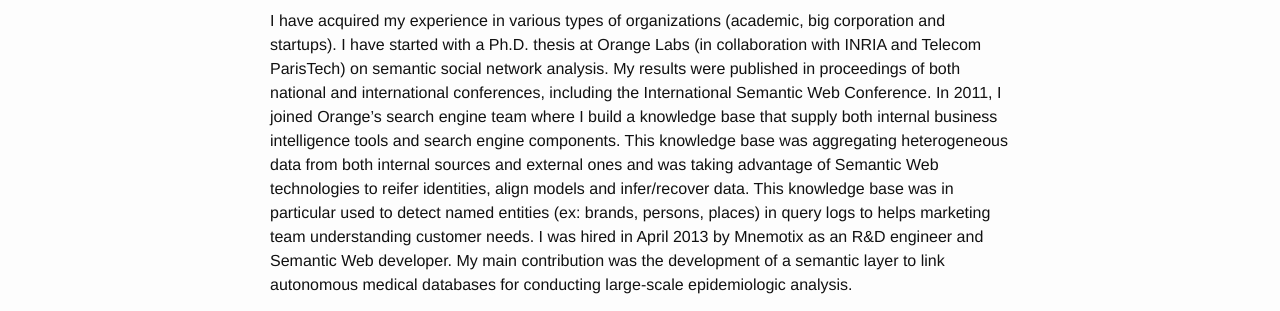
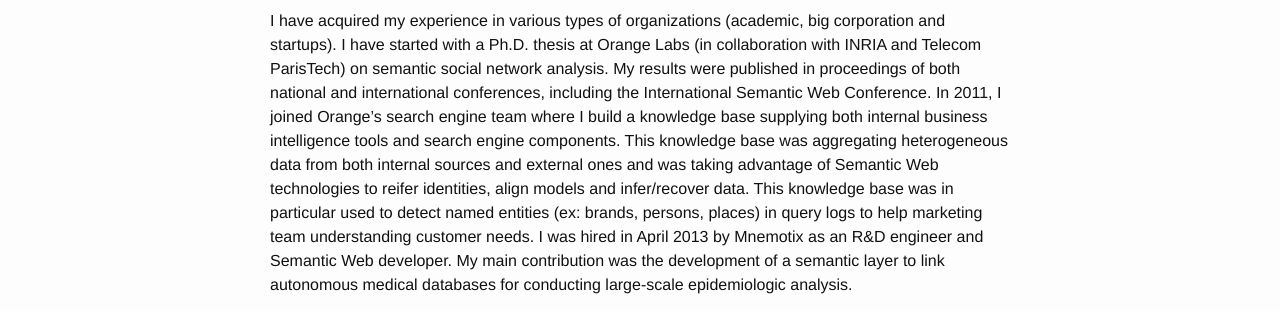
Before and after one commit to ereteog/ereteog.github.io, a Jekyll site: the page built from index.html, in a window 1280 px wide. Shown: the part 281-592 px from the top of the page. Built offline with Jekyll 4.4.1, drawn with Linux system fonts in a browser that asks for light colours; comment, search, counter and statistics services are not loaded.

Commit message:
Update index.html

```diff
--- a/index.html
+++ b/index.html
@@ -11,7 +11,7 @@
     I am currently working at Vigiglobe, since September 2014, on a social media analytics platform which mines and aggregates thousands of messages per second in real time. We are fully developing this application with functional programming languages (90% in Clojure, 10% in Haskell) and NoSQL frameworks including Elasticsearch, Redis, MongoDB, Druid and Kafka. I have in particular developed components for brand recognition, geolocation, textual search, and statistical trend detection.
 </p>
 <p>
-I have acquired my experience in various types of organizations (academic, big corporation and startups). I have started with a Ph.D. thesis at Orange Labs (in collaboration with INRIA and Telecom ParisTech) on semantic social network analysis. My results were published in proceedings of both national and international conferences, including the International Semantic Web Conference. In 2011, I joined Orange’s search engine team where I build a knowledge base that supply both internal business intelligence tools and search engine components. This knowledge base was aggregating heterogeneous data from both internal sources and external ones and was taking advantage of Semantic Web technologies to reifer identities, align models and infer/recover data. This knowledge base was in particular used to detect named entities (ex: brands, persons, places) in query logs to helps marketing team understanding customer needs. I was hired in April 2013 by Mnemotix as an R&D engineer and Semantic Web developer. My main contribution was the development of a semantic layer to link autonomous medical databases for conducting large-scale epidemiologic analysis.
+I have acquired my experience in various types of organizations (academic, big corporation and startups). I have started with a Ph.D. thesis at Orange Labs (in collaboration with INRIA and Telecom ParisTech) on semantic social network analysis. My results were published in proceedings of both national and international conferences, including the International Semantic Web Conference. In 2011, I joined Orange’s search engine team where I build a knowledge base supplying both internal business intelligence tools and search engine components. This knowledge base was aggregating heterogeneous data from both internal sources and external ones and was taking advantage of Semantic Web technologies to reifer identities, align models and infer/recover data. This knowledge base was in particular used to detect named entities (ex: brands, persons, places) in query logs to help marketing team understanding customer needs. I was hired in April 2013 by Mnemotix as an R&D engineer and Semantic Web developer. My main contribution was the development of a semantic layer to link autonomous medical databases for conducting large-scale epidemiologic analysis.
 </p>
 <script type="text/javascript">
 mixpanel.track("Page Loaded");
```
